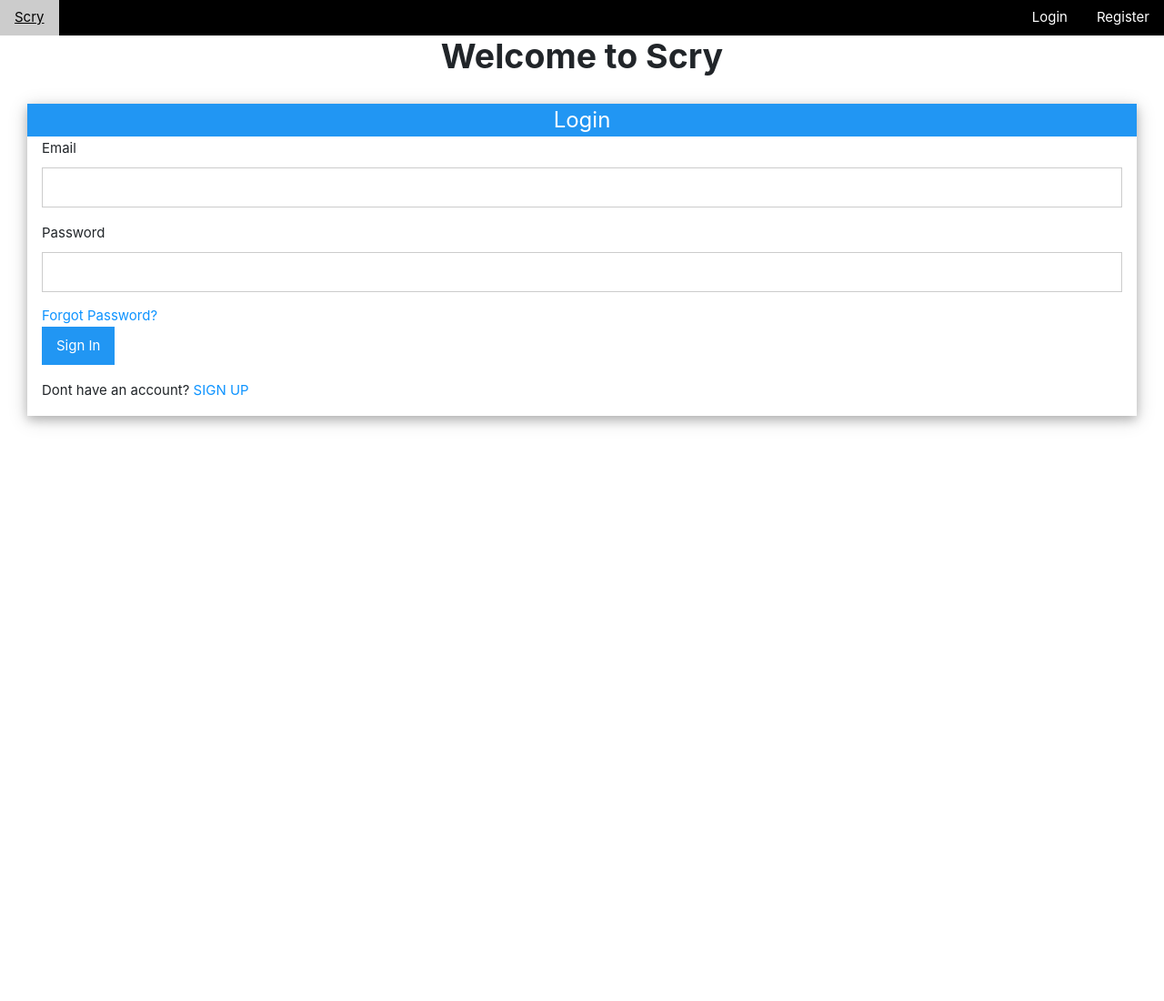
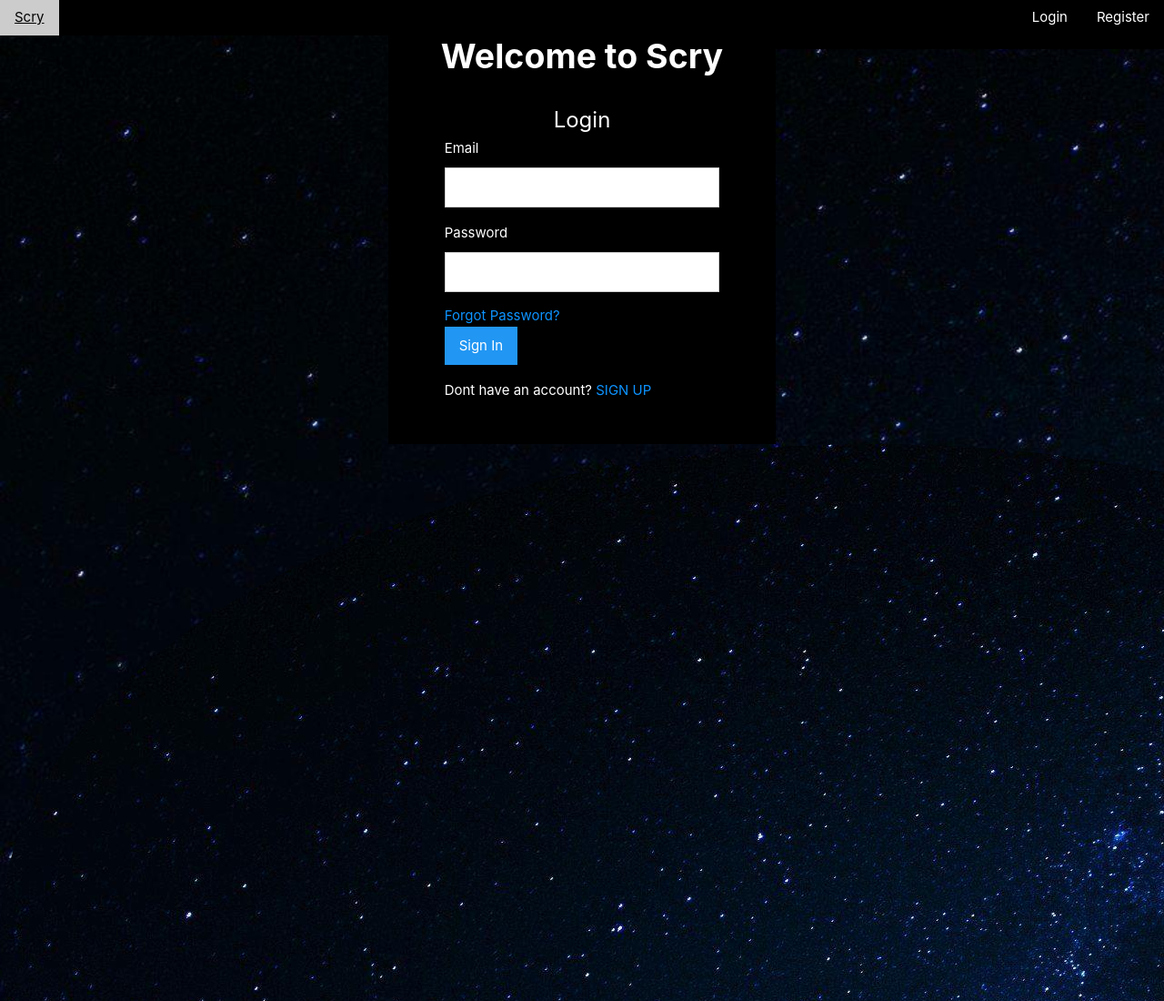
Before and after one commit to Bellawei0/Scry, a React (Create React App) app: page /login in a window 1280 px wide. Shown: the top 1100 px of the page at 91% size. Before the commit the page ends 800 px from the top, so only its background shows below. Built offline with nearby package versions, Linux system fonts and the light colour scheme; no server answers.

Commit message:
styled login in page

```diff
--- a/src/components/Login.jsx
+++ b/src/components/Login.jsx
@@ -3,39 +3,51 @@ import React, { Component } from "react";
 import axios from "axios";
 import Alert from "./Alert";
 //import "./Login.css";
-import {login} from "../login";
-import {check} from "../login";
+import { login } from "../login";
+import { check } from "../login";
+import "./app.css";
 
 class Login extends Component {
   state = { err: "" };
 
   componentDidMount() {
-        check().then(r => {if (r) {
-            window.location = "/"
-        }})
+    check().then((r) => {
+      if (r) {
+        window.location = "/";
+      }
+    });
   }
 
   login = (e) => {
     e.preventDefault();
-        login(document.getElementById("email").value,
-            document.getElementById("password").value).then(r => {
+    login(
+      document.getElementById("email").value,
+      document.getElementById("password").value
+    ).then((r) => {
       if (r === true) {
-                window.location = "/"
+        window.location = "/";
       } else {
-                this.setState({err: r})
+        this.setState({ err: r });
       }
-        })
+    });
   };
 
-    render()
-    {
+  render() {
     return (
+      <div class="showcase">
         <div className="grandParentContaniner">
+          <div class="w3-cell-row">
+            <div class="w3-third w3-container w3-Deep Purple">
+              <p></p>
+            </div>
+
+            <div class="w3-third w3-container w3-black">
               <div className="parentContainer">
                 <form onSubmit={this.login}>
                   <h1 className="w3-center">Welcome to Scry</h1>
+
                   <div className="w3-card-4" style={{ margin: "2rem" }}>
-							<div className="w3-container w3-blue w3-center w3-xlarge">
+                    <div className="w3-container w3-black w3-center w3-xlarge">
                       Login
                     </div>
                     <div className="w3-container">
@@ -58,7 +70,9 @@ class Login extends Component {
                         />
                       </p>
                       <div className="forgot">
-								<a href="reset_password" style={{color: '#0d93ff'}}>Forgot Password?</a>
+                        <a href="reset_password" style={{ color: "#0d93ff" }}>
+                          Forgot Password?
+                        </a>
                       </div>
                       <p>
                         <button type="submit" class="w3-button w3-blue">
@@ -67,12 +81,33 @@ class Login extends Component {
                         {this.state.login && <p>You're logged in!</p>}
                       </p>
                       <p className="signUp">
-								Dont have an account? <a href="sign_up" style={{color: '#0d93ff'}}>SIGN UP</a>
+                        Dont have an account?{" "}
+                        <a href="sign_up" style={{ color: "#0d93ff" }}>
+                          SIGN UP
+                        </a>
                       </p>
                     </div>
                   </div>
                 </form>
-                    {this.state.err.length > 0 && (<Alert message={`Check your form and try again! (${this.state.err})`}/>)}
+                {this.state.err.length > 0 && (
+                  <Alert
+                    message={`Check your form and try again! (${this.state.err})`}
+                  />
+                )}
+              </div>
+            </div>
+            <div class="w3-third w3-container w3-black">
+              <p></p>
+            </div>
+          </div>
+        </div>
+        <div>
+          <img
+            className="mx-auto rounded-circle"
+            src={require("./assets/img/space.jpg")}
+            alt=""
+          />
+          <h1>hele</h1>
         </div>
       </div>
     );
```
Lines whose indentation alone changed are shown as unchanged.
